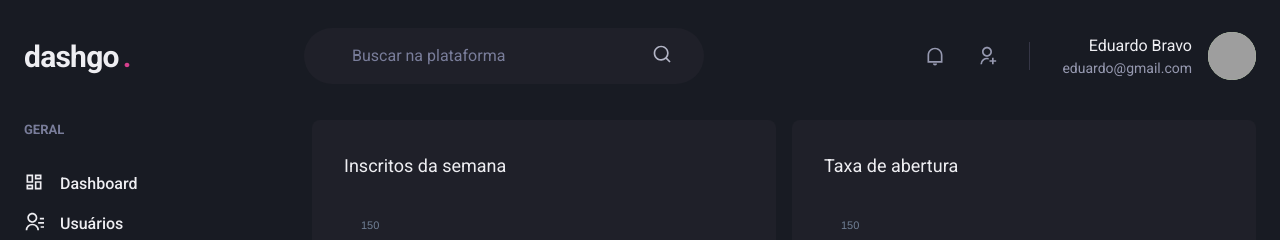
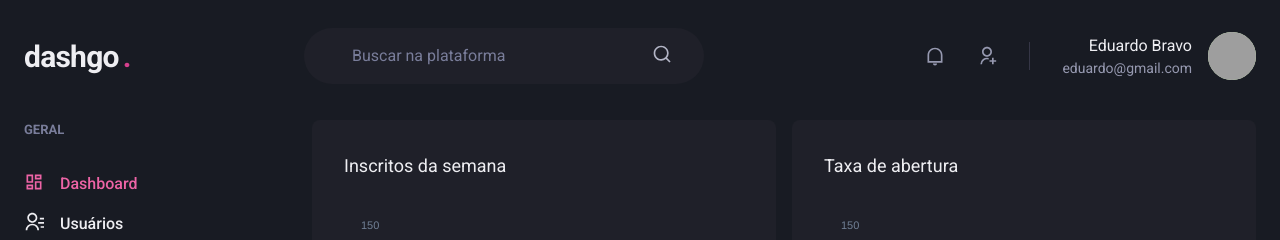
Before and after one commit to EduardoBravoP/dashgo, a Next.js app: page /dashboard in a window 1280 px wide. Shown: the top 240 px of the page. Built offline with nearby package versions, Linux system fonts and the light colour scheme; grey boxes are pictures that could not be loaded.

Commit message:
refactored Sidebar component

```diff
--- a/src/components/Sidebar/NavLink.tsx
+++ b/src/components/Sidebar/NavLink.tsx
@@ -1,16 +1,21 @@
-import { Link, Icon, Text, LinkProps as ChakraLinkprops } from "@chakra-ui/react";
+import { Link as ChakraLink, Icon, Text, LinkProps as ChakraLinkprops } from "@chakra-ui/react";
 import { ElementType } from "react";
+import Link from 'next/link'
+import { ActiveLink } from "../ActiveLink";
 
 interface NavLinkProps extends ChakraLinkprops {
   icon: ElementType;
   children: string;
+  href: string;
 }
 
-export function NavLink({ icon, children, ...rest }: NavLinkProps) {
+export function NavLink({ icon, children, href, ...rest }: NavLinkProps) {
   return (
-    <Link display="flex" align="center" {...rest}>
-      <Icon as={icon} fontSize="20" />
-      <Text ml="4" fontWeight="medium">{children}</Text>
-    </Link>
+    <ActiveLink href={href} passHref>
+      <ChakraLink display="flex" align="center" {...rest}>
+        <Icon as={icon} fontSize="20" />
+        <Text ml="4" fontWeight="medium">{children}</Text>
+      </ChakraLink>
+    </ActiveLink>
   )
 }
--- a/src/components/Sidebar/SidebarNav.tsx
+++ b/src/components/Sidebar/SidebarNav.tsx
@@ -7,13 +7,13 @@ export function SidebarNav() {
   return (
     <Stack spacing="12" align="flex-start">
       <NavSection title="GERAL">
-        <NavLink icon={RiDashboardLine}>Dashboard</NavLink>
-        <NavLink icon={RiContactsLine}>Usuários</NavLink>
+        <NavLink href="/dashboard" icon={RiDashboardLine}>Dashboard</NavLink>
+        <NavLink href="/users" icon={RiContactsLine}>Usuários</NavLink>
       </NavSection>
 
       <NavSection title="AUTOMAÇÃO">
-      <NavLink icon={RiInputMethodLine}>Formulários</NavLink>
-      <NavLink icon={RiGitMergeLine}>Automação</NavLink>
+        <NavLink href="/forms" icon={RiInputMethodLine}>Formulários</NavLink>
+        <NavLink href="/automation" icon={RiGitMergeLine}>Automação</NavLink>
       </NavSection>
     </Stack>
   )
```
